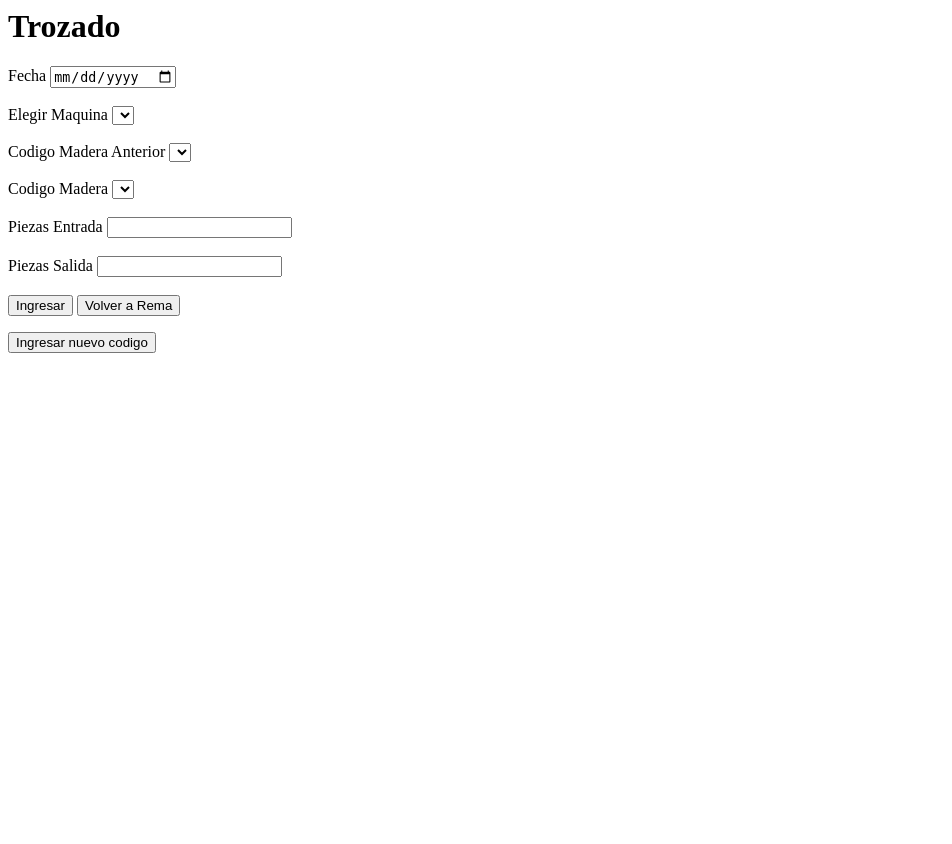
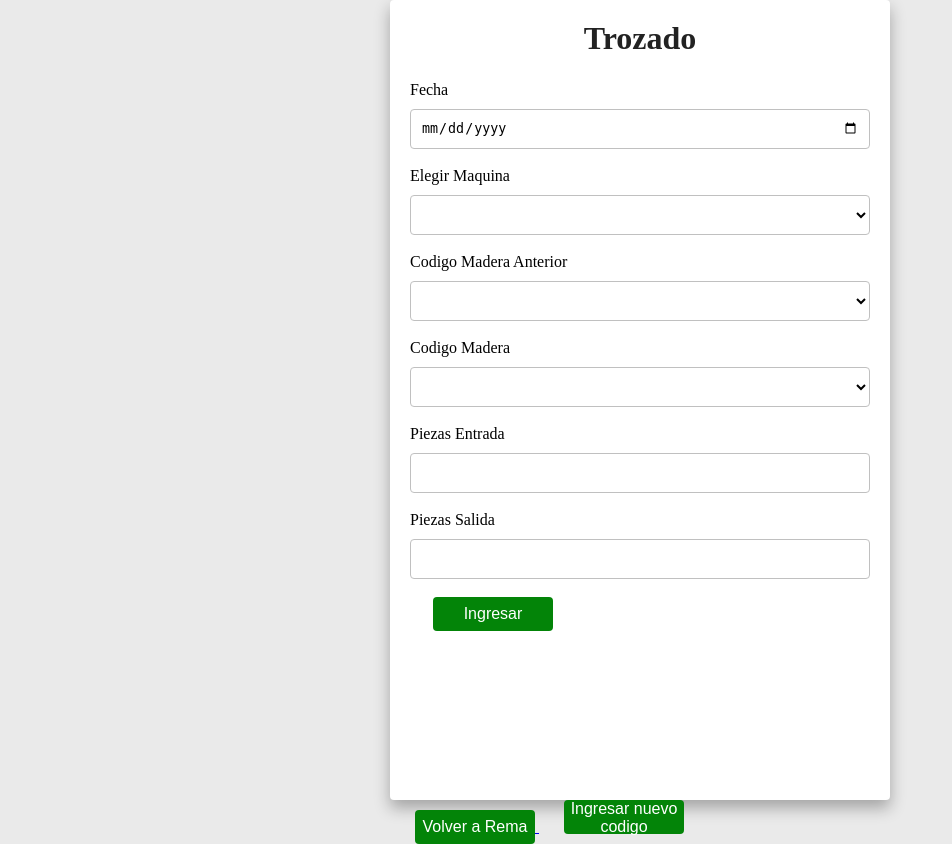
Before and after one commit to ZetZeus/SCPprosperidad, a Django app: page /Rema/Trozado in a window 1280 px wide. Shown: the whole page, without its empty margins (0-952 px from the left). Before the commit the page ends 353 px from the top, so only its background shows below. Run offline with Django 4.2, Linux system fonts and the light colour scheme; data that the repository does not hold is empty.

Commit message:
Visualizacion ventana finger

```diff
--- a/Rema/templates/trozadoForm.html
+++ b/Rema/templates/trozadoForm.html
@@ -1,5 +1,62 @@
+<style>
+    *{
+        margin: 0;
+        padding: 0;
+        box-sizing: border-box;
+    }
+    body{
+        min-height: 100vh;
+        background-color: #eaeaea;
+        display: flex;
+        font-family: 'Poppins';
+    }
+    .container{
+        margin: auto;
+        width: 500px;
+        max-width: 90%;
+
+    }
+    .container form{
+        width: 100%;
+        height: 100%;
+        padding: 20px;
+        background: white;
+        border-radius: 4px;
+        box-shadow: 0 8px 16px rgba(0,0,0,.3);
+    }
+    .container form h1{
+        text-align: center;
+        margin-bottom: 24px;
+        color: #222222;
+    }
+    .container form .form-control{
+        width: 100%;
+        height: 40px;
+        background: white;
+        border-radius: 4px;
+        border: 1px solid silver;
+        margin: 10px 0 18px 0;
+        padding: 0 10px;
+    }
+    .container  .btn {
+        margin-left: 5%;
+        width: 120px;
+        height: 34px;
+        border: none;
+        outline: none;
+        background: #038408;
+        cursor: pointer;
+        font-size: 16px;
+        border-radius: 4px;
+        transition: .3s;
+        color: white;
+    }
+    .container .btn:hover{
+        opacity: .4;
+        color: #222222;
+    }
+</style>
 <body>
-
 
 <div class="container">
     {% if messages %}
@@ -11,53 +68,60 @@
     <form  method="post" action="/Rema/Trozado">
         {% csrf_token %}
         <h1>Trozado</h1>
-
+        <div class="form-group">
             <label for="fecha">Fecha</label>
-        <input type="date" name="fecha">
-        <br><br>
+            <input type="date" name="fecha" class="form-control">
+        </div>
+        <div class="form-group">
             <label for="nombre_maquina">Elegir Maquina</label>
-        <select id="nombre_maquina" name="nombre_maquina">
+            <select id="nombre_maquina" name="nombre_maquina" class="form-control">
                 {% for item in inf_maquinas %}
                     {% if item.id_centrotrabajo == 5 %}
                         <option value={{item.nombremaquina}}> {{item.nombremaquina}} </option>
                     {% endif %}
                 {% endfor %}
             </select>
-        <br><br>
+        </div>
+        <div class="form-group">
             <label for="codigoMaderaAnt">Codigo Madera Anterior</label>
-        <select id="codigoMaderaAnt" >
+            <select id="codigoMaderaAnt" class="form-control" >
                 {% for item in inf_maderas %}
                     {% if item.id_centrotrabajo == 4 %}
                         <option value={{item.codigo_madera}}> {{item.codigo_madera}} </option>
                     {% endif %}
                 {% endfor %}
             </select>
-        <br><br>
+        </div>
+        <div class="form-group">
             <label for="codigo_madera">Codigo Madera</label>
-        <select id="codigo_madera" name="codigo_madera">
+            <select id="codigo_madera" name="codigo_madera" class="form-control">
                 {% for item in inf_maderas %}
                     {% if item.id_centrotrabajo == 5 %}
                         <option value={{item.codigo_madera}}> {{item.codigo_madera}} </option>
                     {% endif %}
                 {% endfor %}
             </select>
-        <br><br>
+        </div>
 
+        <div class="form-group">
             <label for = "piezasentrada">Piezas Entrada </label>
-        <input id ="piezasentrada" type='number' name="piezasentrada"></input>
-        <br></br>
+            <input id ="piezasentrada" type='number' name="piezasentrada" class="form-control"></input>
+        </div>
 
+        <div class="form-group">
             <label for = "piezassalida">Piezas Salida </label>
-        <input id ="piezassalida" type='number' name="piezassalida"></input>
-        <br></br>
+            <input id ="piezassalida" type='number' name="piezassalida" class="form-control"></input>
+        </div>
 
         <button type = "submit" class="btn"> Ingresar</button>
+
+
+
+
+    </form>
     <a href="/Rema/">
         <button class="btn" >Volver a Rema</button>
     </a>
-
-
-    </form>
     <a href="/Rema/nuevocodigo">
         <button class="btn" >Ingresar nuevo codigo</button>
     </a>
```
Lines whose indentation alone changed are shown as unchanged.
